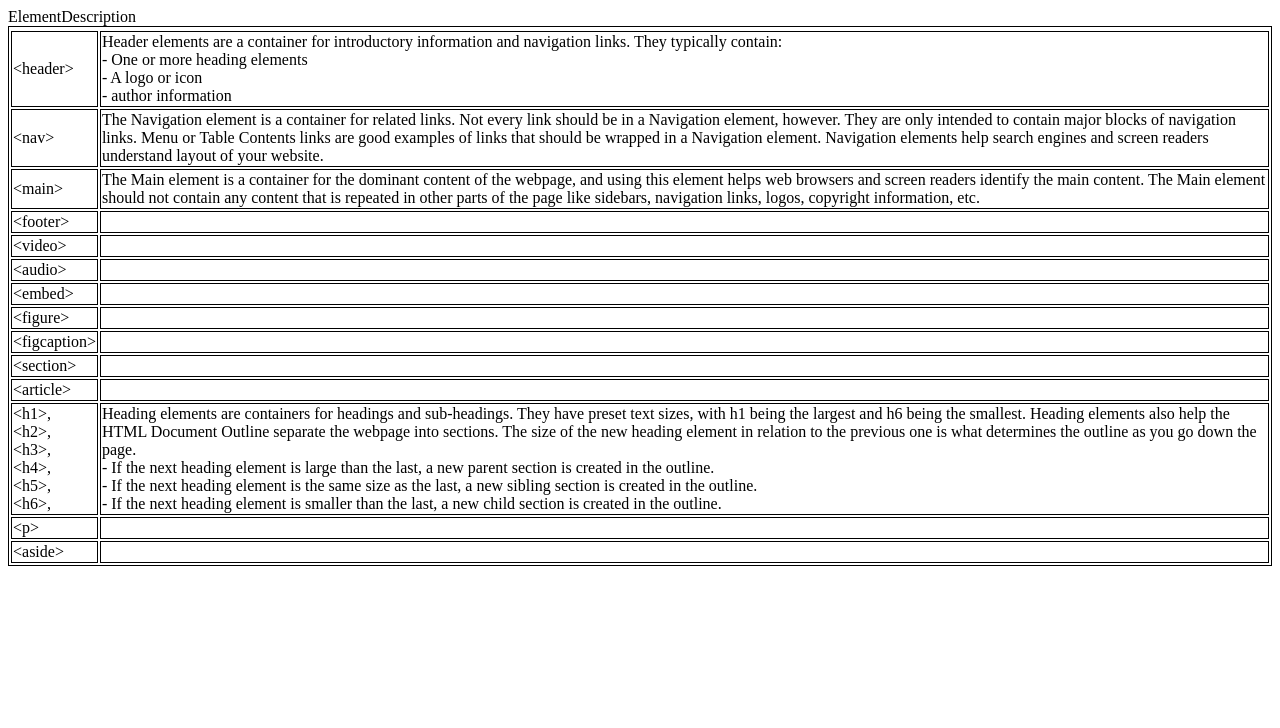
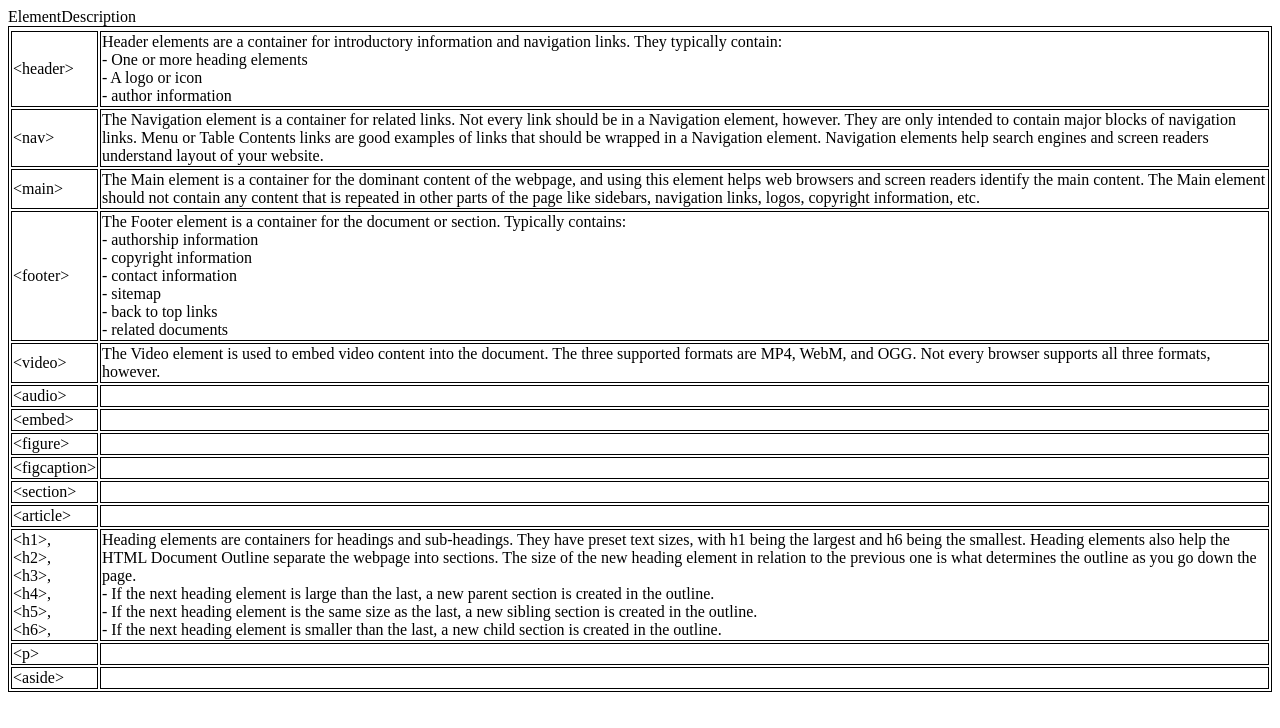
Before and after one commit to lofiandcode/codecademy-semantic-html-cheatsheet, a plain HTML site: page index.html in a window 1280 px wide. Drawn offline with Linux system fonts and the light colour scheme.

Commit message:
Fill in descriptions for Footer and Video

```diff
--- a/index.html
+++ b/index.html
@@ -36,11 +36,18 @@
         </tr>
         <tr>
           <td>&lt;footer&gt;</td>
-          <td></td>
+          <td>The Footer element is a container for the document or section. Typically contains:<br>
+            - authorship information<br>
+            - copyright information<br>
+            - contact information<br>
+            - sitemap<br>
+            - back to top links<br>
+            - related documents<br>
+          </td>
         </tr>
         <tr>
           <td>&lt;video&gt;</td>
-          <td></td>
+          <td>The Video element is used to embed video content into the document. The three supported formats are MP4, WebM, and OGG. Not every browser supports all three formats, however.</td>
         </tr>
         <tr>
           <td>&lt;audio&gt;</td>
```
